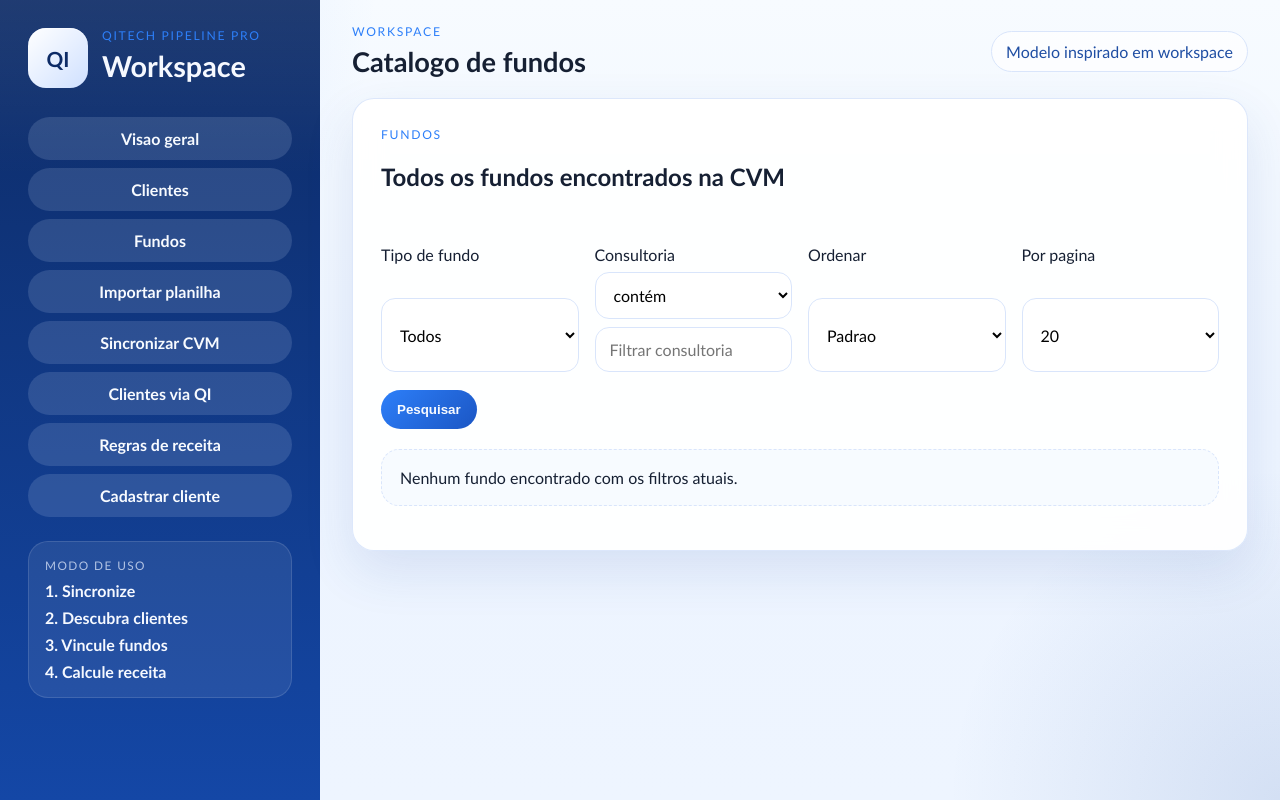
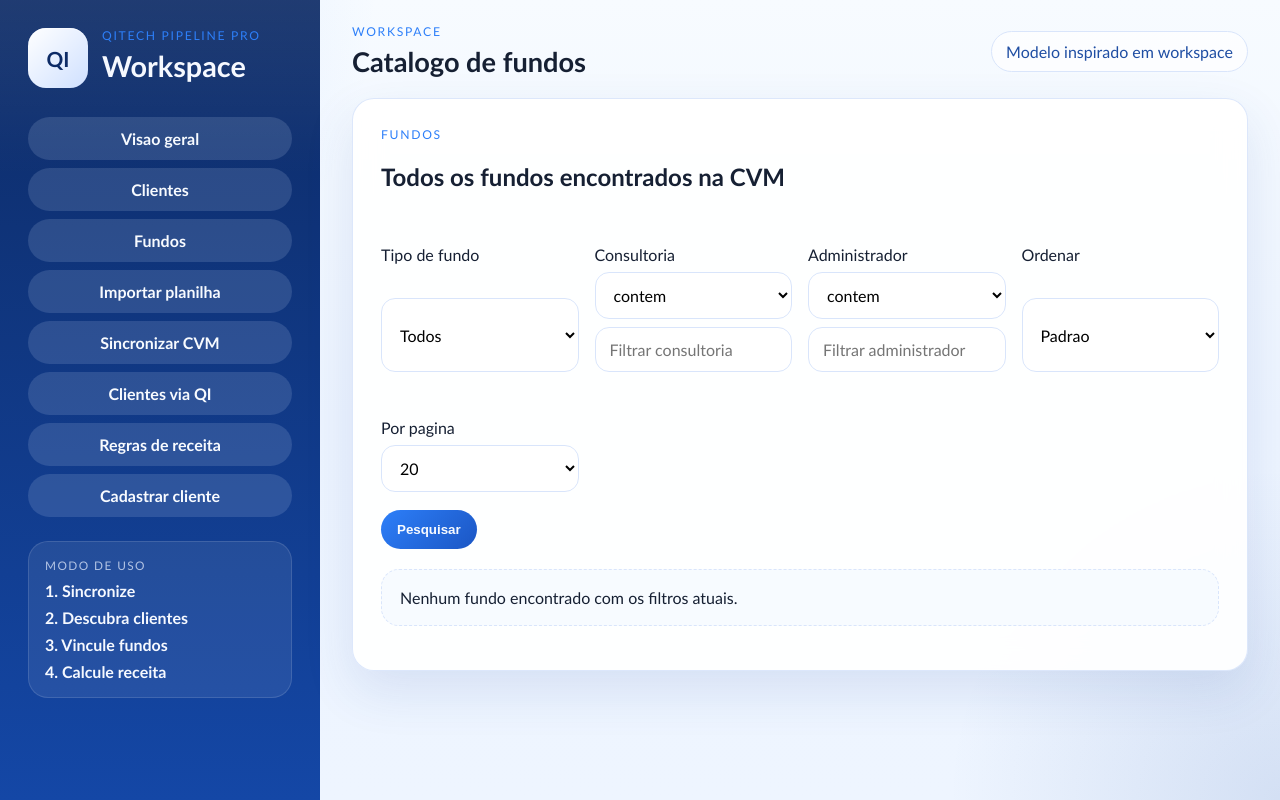
Before and after one commit to gabrielomperim-bit/QiPipelineProV1, a Django app: template templates/carteira/catalogo_fundos.html in a window 1280 px wide. Run offline with Django 5.2, Linux system fonts and the light colour scheme; the template is opened without the code that fills it, so the values that code supplies are empty.

Commit message:
feats 1.0.2

```diff
--- a/data/clients.csv
+++ b/data/clients.csv
@@ -1,2 +1,2 @@
 id,name,category,is_user_client,company_cnpj,company_cnpj_source,monthly_revenue,monthly_revenue_source,notes,created_at,updated_at
-dd767ffef9584b1d8bd32592d414332b,M8 PARTNERS GESTORA DE RECURSOS LTDA.,gestora,0,18038439000179,CVM Consultoria,598431.36,Soma das receitas calculadas dos fundos,Cliente descoberto automaticamente via base CVM. Relacao com QITech: Administrador.,2026-03-17T12:15:13,2026-03-17T12:47:58
+dd767ffef9584b1d8bd32592d414332b,M8 PARTNERS GESTORA DE RECURSOS LTDA.,gestora,0,18038439000179,CVM Consultoria,597066.18,Soma das receitas calculadas dos fundos,Cliente descoberto automaticamente via base CVM. Relacao com QITech: Administrador.,2026-03-17T12:15:13,2026-03-17T13:23:38
--- a/data/funds.csv
+++ b/data/funds.csv
@@ -1,7 +1,7 @@
 id,client_id,cvm_fund_id,cvm_class_id,fund_name,cnpj,pl,monthly_revenue,product_type,fund_type_raw,annual_fee_rate,manager_name,administrator_name,status,is_user_fund,regulation_url,revenue_formula,revenue_source,updated_at
 d5e5d2d686fd4d30b38fd07fbae4f579,dd767ffef9584b1d8bd32592d414332b,56101,8248,7 FUNDO DE INVESTIMENTO MULTIMERCADO CRÉDITO PRIVADO INVESTIMENTO NO EXTERIOR,29.226.532/0001-23,66318412.49,16579.60,FIF,FIF,0.30,M8 PARTNERS GESTORA DE RECURSOS LTDA.,QI CORRETORA DE TÍTULOS E VALORES MOBILIÁRIOS S.A.,Em Funcionamento Normal,0,https://web.cvm.gov.br/app/fundosweb/fundos/regulamento/obter/por/arquivo/DOC_REGUL_72348_141907_2025_06.pdf,PL x taxa anual / 12,Calculado por regra do tipo FIF,2026-03-17T12:47:58
 2d844de40daa439b9ed8a8dfa7933733,dd767ffef9584b1d8bd32592d414332b,77876,19763,AC FUNDO DE INVESTIMENTO FINANCEIRO EM AÇÕES - RESPONSABILIDADE LIMITADA,53.257.987/0001-90,171762732.44,42940.68,FIF,FIF,0.30,M8 PARTNERS GESTORA DE RECURSOS LTDA.,QI CORRETORA DE TÍTULOS E VALORES MOBILIÁRIOS S.A.,Em Funcionamento Normal,0,https://cvmweb.cvm.gov.br/SWB/default.asp?sg_sistema=fundosreg,PL x taxa anual / 12,Calculado por regra do tipo FIF,2026-03-17T12:47:58
-6c8f54e8fb844838a8963a5b78f2f301,dd767ffef9584b1d8bd32592d414332b,77877,19764,AC FUNDO DE INVESTIMENTO FINANCEIRO MULTIMERCADO CRÉDITO PRIVADO INVESTIMENTO NO EXTERIOR,53.258.081/0001-90,32764235.62,8191.06,FIF,FIF,0.30,M8 PARTNERS GESTORA DE RECURSOS LTDA.,QI CORRETORA DE TÍTULOS E VALORES MOBILIÁRIOS S.A.,Em Funcionamento Normal,0,https://cvmweb.cvm.gov.br/SWB/default.asp?sg_sistema=fundosreg,PL x taxa anual / 12,Calculado por regra do tipo FIF,2026-03-17T12:47:58
+6c8f54e8fb844838a8963a5b78f2f301,dd767ffef9584b1d8bd32592d414332b,77877,19764,AC FUNDO DE INVESTIMENTO FINANCEIRO MULTIMERCADO CRÉDITO PRIVADO INVESTIMENTO NO EXTERIOR,53.258.081/0001-90,32764235.62,6825.88,FIF,FIF,0.25,M8 PARTNERS GESTORA DE RECURSOS LTDA.,QI CORRETORA DE TÍTULOS E VALORES MOBILIÁRIOS S.A.,Em Funcionamento Normal,0,https://cvmweb.cvm.gov.br/SWB/default.asp?sg_sistema=fundosreg,PL x taxa anual / 12,Calculado manualmente no fundo,2026-03-17T13:23:38
 940756bf00a54cd3a8897927c6169acc,dd767ffef9584b1d8bd32592d414332b,12481,31024,ADGM FUNDO DE INVESTIMENTO EM DIREITOS CREDITÓRIOS,50.491.214/0001-86,589461587.68,,FIDC,FIDC,,M8 PARTNERS GESTORA DE RECURSOS LTDA.,QI CORRETORA DE TÍTULOS E VALORES MOBILIÁRIOS S.A.,Em Funcionamento Normal,0,https://web.cvm.gov.br/app/fundosweb/fundos/regulamento/obter/por/arquivo/DOC_REGUL_73837_160949_2025_09.pdf,,CVM Dados Abertos,2026-03-17T12:15:13
 13ec999041bd44399b48190dfdbdc64d,dd767ffef9584b1d8bd32592d414332b,9344,29228,AURUM - FUNDO DE INVESTIMENTO EM DIREITOS CREDITÓRIOS MULTISSETORIAL LP,15.653.649/0001-89,214074839.37,,FIDC,FIDC,,M8 PARTNERS GESTORA DE RECURSOS LTDA.,QI CORRETORA DE TÍTULOS E VALORES MOBILIÁRIOS S.A.,Em Funcionamento Normal,0,https://fnet.bmfbovespa.com.br/fnet/publico/downloadDocumento?id=938708,,CVM Dados Abertos,2026-03-17T12:15:13
 43bf3414ef644c69b89afa3c8b6523ba,dd767ffef9584b1d8bd32592d414332b,14701,32858,BAHREIN I FUNDO DE INVESTIMENTO EM DIREITOS CREDITORIOS,61.306.033/0001-59,,,FIDC,FIDC,,M8 PARTNERS GESTORA DE RECURSOS LTDA.,QI CORRETORA DE TÍTULOS E VALORES MOBILIÁRIOS S.A.,Fase Pré-Operacional,0,https://fnet.bmfbovespa.com.br/fnet/publico/downloadDocumento?id=1123915,,CVM Dados Abertos,2026-03-17T12:15:13
--- a/templates/carteira/catalogo_fundos.html
+++ b/templates/carteira/catalogo_fundos.html
@@ -27,11 +27,20 @@
             <p>
                 <label for="manager_filter">Consultoria</label>
                 <select name="manager_operator" id="manager_operator">
-                    <option value="contains" {% if manager_operator == "contains" %}selected{% endif %}>contém</option>
-                    <option value="eq" {% if manager_operator == "eq" %}selected{% endif %}>==</option>
-                    <option value="neq" {% if manager_operator == "neq" %}selected{% endif %}>!=</option>
+                    <option value="contains" {% if manager_operator == "contains" %}selected{% endif %}>contem</option>
+                    <option value="eq" {% if manager_operator == "eq" %}selected{% endif %}>igual a</option>
+                    <option value="neq" {% if manager_operator == "neq" %}selected{% endif %}>diferente de</option>
                 </select>
                 <input type="text" name="manager_filter" id="manager_filter" value="{{ manager_filter }}" placeholder="Filtrar consultoria">
+            </p>
+            <p>
+                <label for="administrator_filter">Administrador</label>
+                <select name="administrator_operator" id="administrator_operator">
+                    <option value="contains" {% if administrator_operator == "contains" %}selected{% endif %}>contem</option>
+                    <option value="eq" {% if administrator_operator == "eq" %}selected{% endif %}>igual a</option>
+                    <option value="neq" {% if administrator_operator == "neq" %}selected{% endif %}>diferente de</option>
+                </select>
+                <input type="text" name="administrator_filter" id="administrator_filter" value="{{ administrator_filter }}" placeholder="Filtrar administrador">
             </p>
             <p>
                 <label for="sort">Ordenar</label>
@@ -65,6 +74,7 @@
                         <th>PL</th>
                         <th>Tipo de fundo</th>
                         <th>Consultoria</th>
+                        <th>Administrador</th>
                     </tr>
                 </thead>
                 <tbody>
@@ -80,6 +90,7 @@
                             <td>{{ fund.formatted_pl }}</td>
                             <td>{{ fund.product_type }}</td>
                             <td>{{ fund.manager_name|default:"-" }}</td>
+                            <td>{{ fund.administrator_name|default:"-" }}</td>
                         </tr>
                     {% endfor %}
                 </tbody>
@@ -90,10 +101,10 @@
             <span>Pagina {{ page_obj.number }} de {{ page_obj.paginator.num_pages }}</span>
             <div class="pagination-links">
                 {% if page_obj.has_previous %}
-                    <a href="?consulta={{ request.GET.consulta }}&fund_type={{ fund_type_filter }}&manager_operator={{ manager_operator }}&manager_filter={{ manager_filter }}&sort={{ sort }}&per_page={{ per_page }}&page={{ page_obj.previous_page_number }}">Anterior</a>
+                    <a href="?consulta={{ request.GET.consulta }}&fund_type={{ fund_type_filter }}&manager_operator={{ manager_operator }}&manager_filter={{ manager_filter }}&administrator_operator={{ administrator_operator }}&administrator_filter={{ administrator_filter }}&sort={{ sort }}&per_page={{ per_page }}&page={{ page_obj.previous_page_number }}">Anterior</a>
                 {% endif %}
                 {% if page_obj.has_next %}
-                    <a href="?consulta={{ request.GET.consulta }}&fund_type={{ fund_type_filter }}&manager_operator={{ manager_operator }}&manager_filter={{ manager_filter }}&sort={{ sort }}&per_page={{ per_page }}&page={{ page_obj.next_page_number }}">Proxima</a>
+                    <a href="?consulta={{ request.GET.consulta }}&fund_type={{ fund_type_filter }}&manager_operator={{ manager_operator }}&manager_filter={{ manager_filter }}&administrator_operator={{ administrator_operator }}&administrator_filter={{ administrator_filter }}&sort={{ sort }}&per_page={{ per_page }}&page={{ page_obj.next_page_number }}">Proxima</a>
                 {% endif %}
             </div>
         </div>
```
Also changed, not shown: carteira/views.py (+14 -0 lines).
